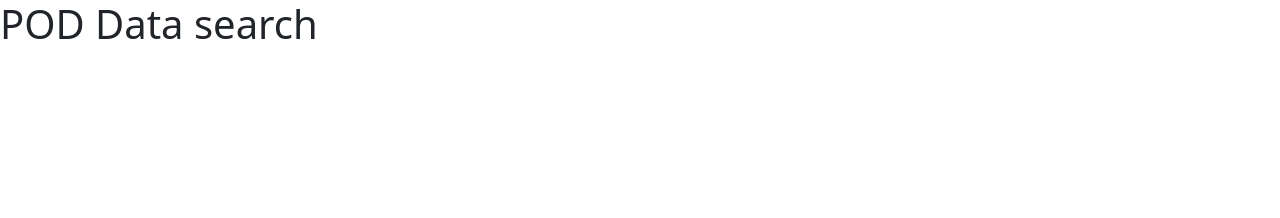
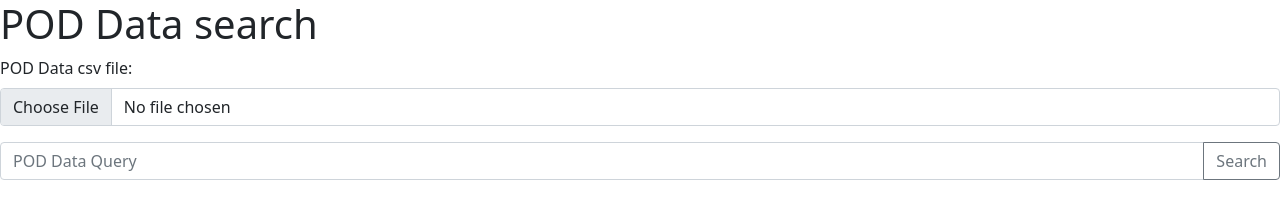
Before and after one commit to AbdulmalikAdegoke/podfather_tech_assessment_Abdulmalik, a plain HTML site: page pod_data_web_app.html in a window 1280 px wide. Drawn offline with nearby package versions, Linux system fonts and the light colour scheme.

Commit message:
added the input fields for the csv and file import and the search

```diff
--- a/pod_data_web_app.html
+++ b/pod_data_web_app.html
@@ -16,13 +16,22 @@
     <div class="body_container">
       <!-- importing of the csv file -->
       <div class="data_import_container">
-
+        <!-- importing csv file -->
+        <div class="mb-3">
+          <label for="csv_file" class="form-label">POD Data csv file:</label>
+          <input class="form-control" type="file" id="csv_file" accept=".csv" onchange="preprocessData(this)" required>
+        </div>
       </div>
 
       <!-- container for the search input field -->
       <div class="search_container">
+        <!-- input field for the seacrh -->
+        <div class="input-group mb-3">
+          <input id="pod_data_query" type="text" class="form-control" placeholder="POD Data Query" aria-label="POD Data Query" aria-describedby="search_button">
+          <button class="btn btn-outline-secondary" type="button" id="search_button">Search</button>
+        </div>
+      </div>
 
-      </div>
       <!-- container for the generated table containe=ing the fetched data from the csv file -->
       <div class="search_results_container">
 
```
